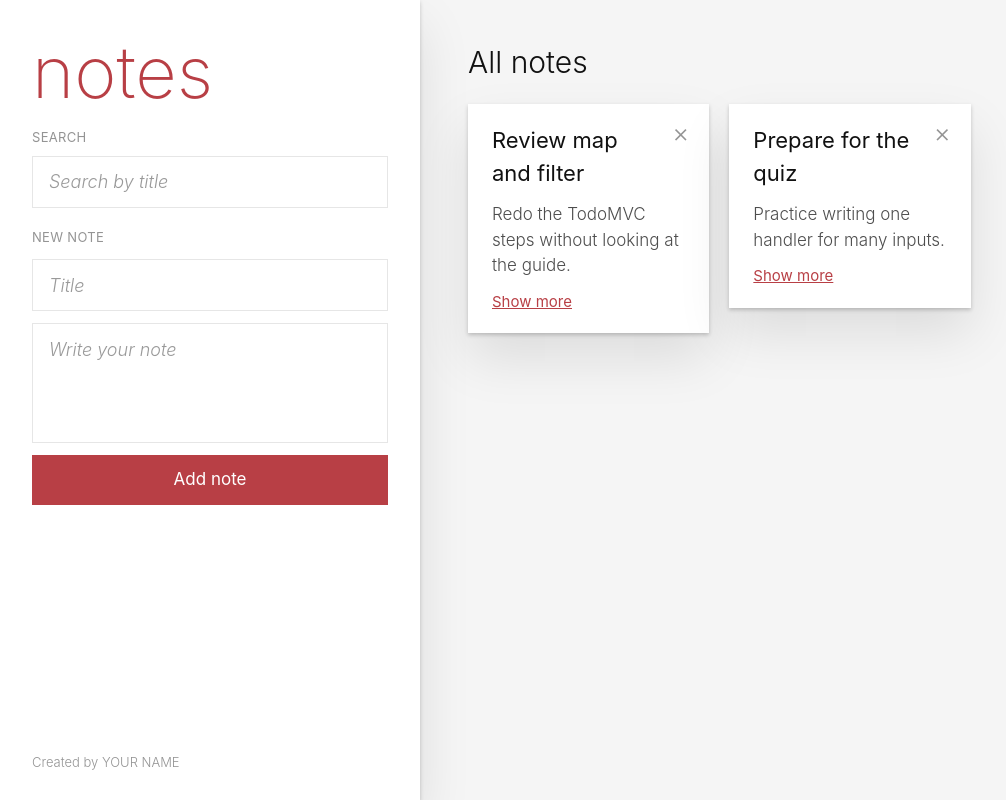
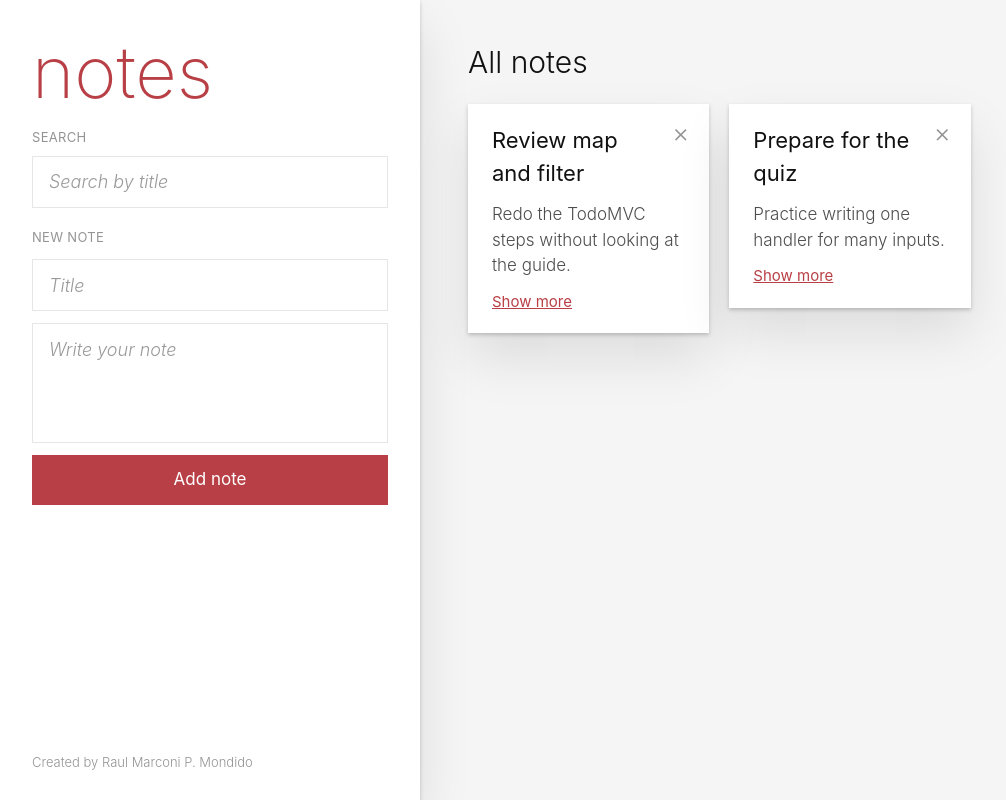
Before and after one commit to Scytuss/csit340g7-notes, a React (Vite) app: page / in a window 1280 px wide. Shown: the whole page, without its empty margins (0-1006 px from the left). Built offline with nearby package versions, Linux system fonts and the light colour scheme.

Commit message:
chore: replace YOUR NAME with Raul Marconi P. Mondido

```diff
--- a/src/App.jsx
+++ b/src/App.jsx
@@ -5,7 +5,7 @@ function App() {
   return (
     <div className="bg-[#f5f5f5] font-light text-[#111]">
       <Notes />
-      <Info name="YOUR NAME" />
+      <Info name="Raul Marconi P. Mondido" />
     </div>
   )
 }
```
